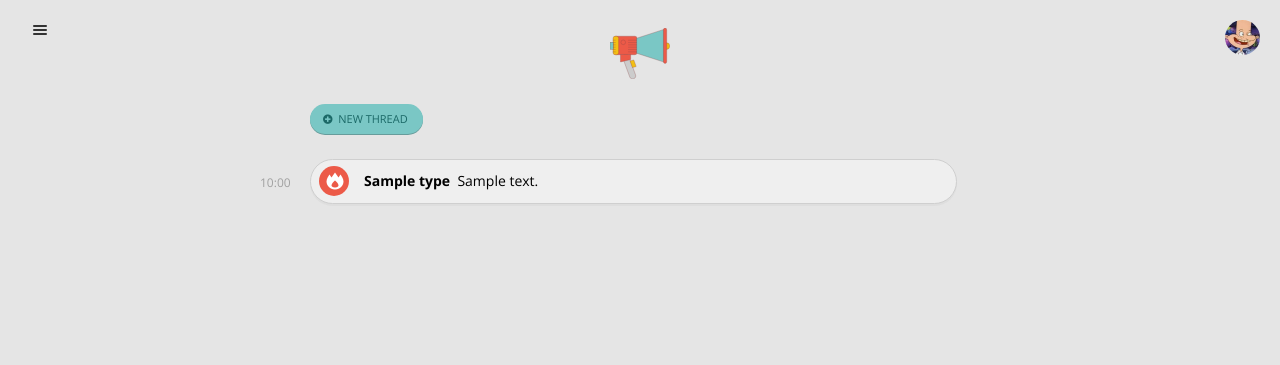
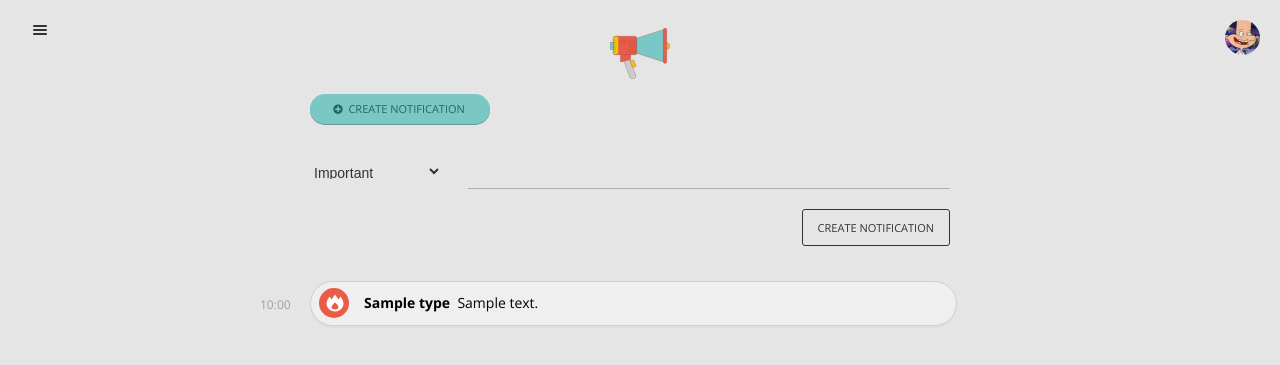
Before and after one commit to rockingelevator/megaphone, a Python web app: template templates/notifications.jinja2 in a window 1280 px wide. Shown: the top 365 px of the page. Run offline with Jinja, Linux system fonts and the light colour scheme; the template is opened without the code that fills it: most values are stand-ins (such as "Sample title", 1, 10 or a date in 2020); some web fonts are replaced.

Commit message:
creat notification form markup

```diff
--- a/static/css/main.css
+++ b/static/css/main.css
@@ -25,6 +25,8 @@ a {
   text-decoration: none;
 }
 input,
+select,
+textarea,
 a {
   outline: 0 !important;
 }
@@ -173,26 +175,31 @@ img.logo {
   border: none;
   border-bottom: 1px solid #aeaeae;
   color: #333;
-  font-size: 16px;
+  font-size: 14px;
   margin: 10px 0;
+  min-height: 35px;
 }
 #notification-form {
-  display: none;
   width: 100%;
   height: 50px;
+  margin-top: 30px;
 }
 #notification-form select {
-  width: 25%;
-  margin: 0 2% 0 0;
+  width: 20%;
+  margin: 0 4% 0 0;
+  height: 35px;
+  border: none;
+  float: left;
 }
 #notification-form textarea {
   height: 20px;
-  width: 70%;
+  width: 73%;
   margin: 0;
+  resize: none;
 }
-#notification-submit {
+#btn-create-notification {
   float: right;
-  margin: 20px 0;
+  margin: 20px;
 }
 #notifications {
   display: block;
@@ -214,9 +221,10 @@ img.logo {
   text-align: left;
   margin: 10px 0;
 }
-#notifications #create-thread {
-  float: left;
+#notifications p.actions #create-notification {
   margin: 10px 0;
+  width: 180px;
+  text-align: center;
 }
 #notifications ul {
   width: 100%;
--- a/templates/notifications.jinja2
+++ b/templates/notifications.jinja2
@@ -10,20 +10,20 @@
             <img class="logo" src="/static/img/loudspeaker.svg">
         </a>
         <p class="actions">
-            <a class="btn fancy" id="create-thread" href="#">
+            <a class="btn fancy" id="create-notification" href="#">
                 <i class="icon-plus-circled"></i>
-                New thread
+                Create notification
             </a>
         </p>
         <form id="notification-form" action="/api/demo-team/notifications/add" method="POST">
-            <select id="notification-type" name="type">
+            <select id="notification-type" name="type" class="textinput">
                 <option value="Important">Important</option>
                 <option value="Lunchtime">Lunch</option>
                 <option value="Information">Information</option>
                 <option value="Party">Party</option>
             </select>
-            <textarea id="notification-text" name="message"></textarea>
-            <input type="submit" id="notification-submit" value="Add notification">
+            <textarea id="notification-text" name="message" class="textinput"></textarea>
+            <a id="btn-create-notification" class="btn" href="#">Create notification</a>
         </form>
         <ul>
             {% for item in n_list %}
```
Also changed, not shown: styl/main.styl (+18 -11 lines).
